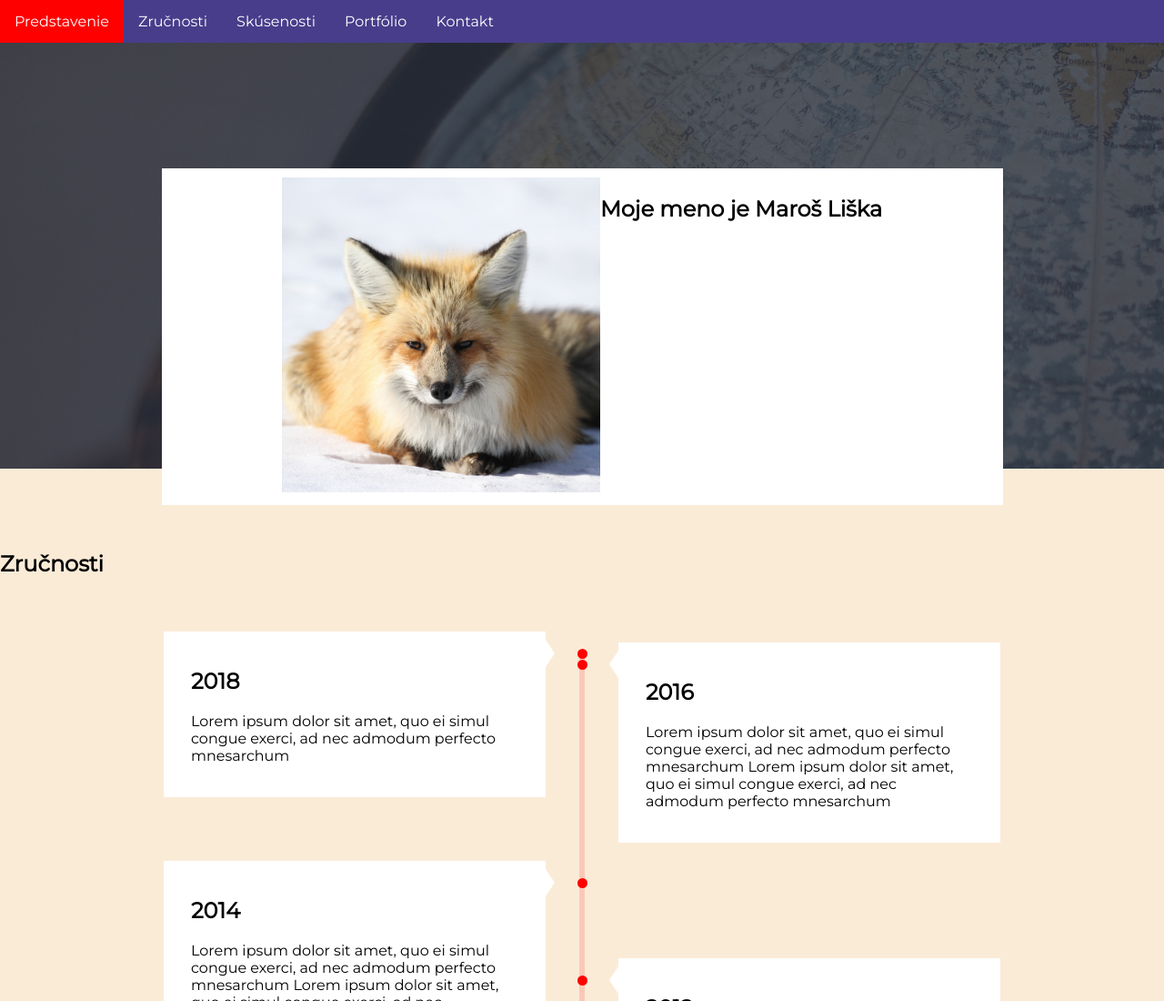
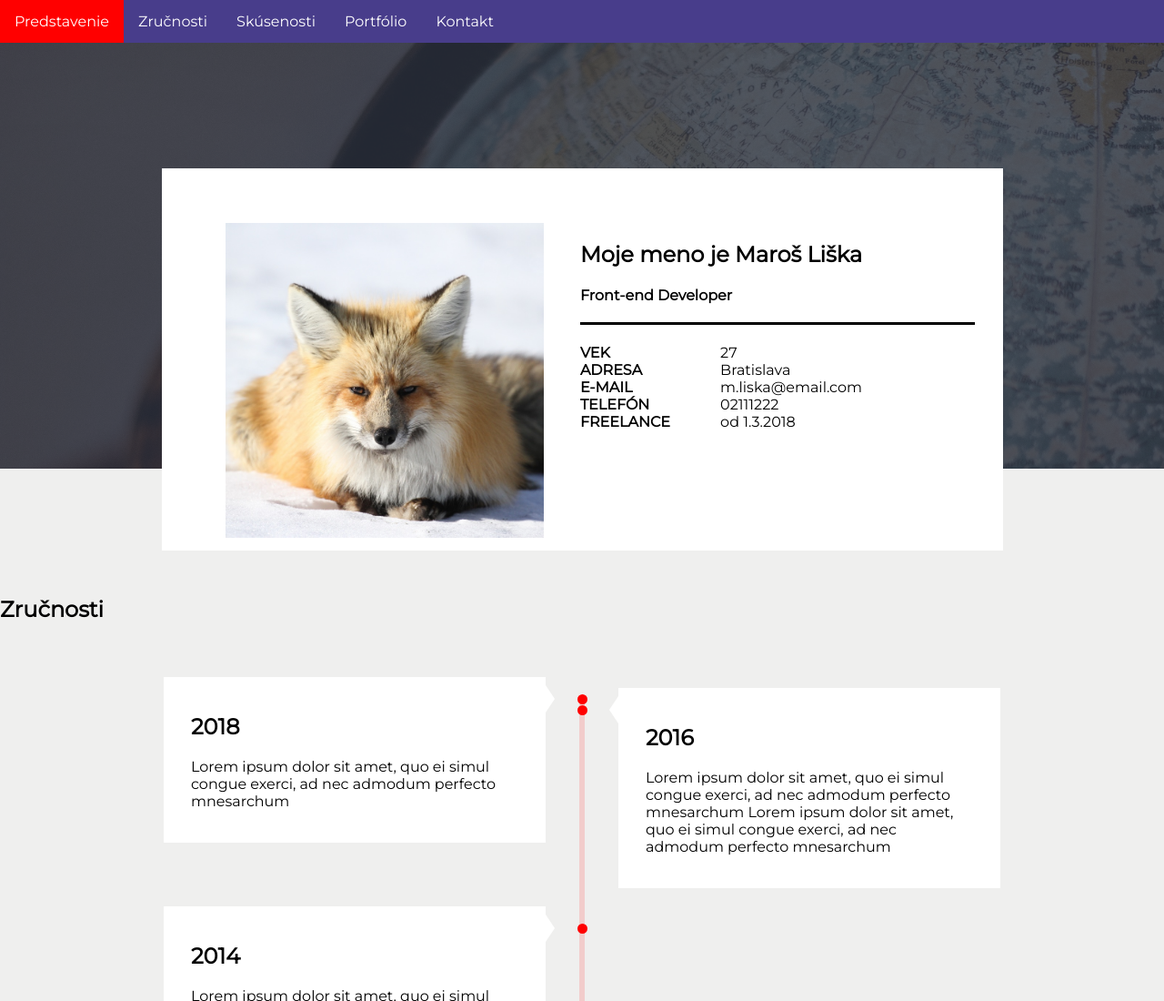
Before and after one commit to liskamaros/projekt1, a plain HTML site: page index.html in a window 1280 px wide. Shown: the top 1100 px of the page at 91% size. Drawn offline with Linux system fonts and the light colour scheme.

Commit message:
omne list

```diff
--- a/index.html
+++ b/index.html
@@ -27,6 +27,29 @@
             </div>
             <div class="omne">
                 <h1>Moje meno je Maroš Liška</h1>
+                <h4>Front-end Developer</h4>
+                <ul>
+                    <li>
+                        <strong>VEK</strong>
+                        <span>27</span>
+                    </li>
+                    <li>
+                        <strong>ADRESA</strong>
+                        <span>Bratislava</span>
+                    </li>
+                    <li>
+                        <strong>E-MAIL</strong>
+                        <span>m.liska@email.com</span>
+                    </li>
+                    <li>
+                        <strong>TELEFÓN</strong>
+                        <span>02111222</span>
+                    </li>
+                    <li>
+                        <strong>FREELANCE</strong>
+                        <span>od 1.3.2018</span>
+                    </li>
+                </ul>
             </div>
         </div>
     </section>
--- a/main.less
+++ b/main.less
@@ -4,7 +4,7 @@
 
 body {
     font-family: 'Montserrat', sans-serif;
-    background-color: antiquewhite;
+    background-color: #EFEFEE;
     margin: 0;
 }
 
@@ -102,14 +102,40 @@ section {
     flex-wrap: wrap;
     max-width: 925px;
     justify-content: center;
-
     margin: auto;
     background-color: white;
     padding: 10px;
+    .omne {
+        margin-top: 50px;
+        margin-left: 40px;
+    }
+    .fotka {
+
+
+    }
 
     .omne img {
         width: 100%;
         max-width: 350px;
+    }
+    .omne h4 {
+        border-bottom: solid black;
+        padding-bottom: 20px;
+    }
+    .omne ul {
+        list-style-type: none;
+        padding-left: 0;
+        li {
+            strong {
+                display: inline-block;
+                width: 150px;
+            }
+            span {
+                display: inline-block;
+                width: 280px;
+
+            }
+        }
     }
 
 }
```
Also changed, not shown: main.css.
